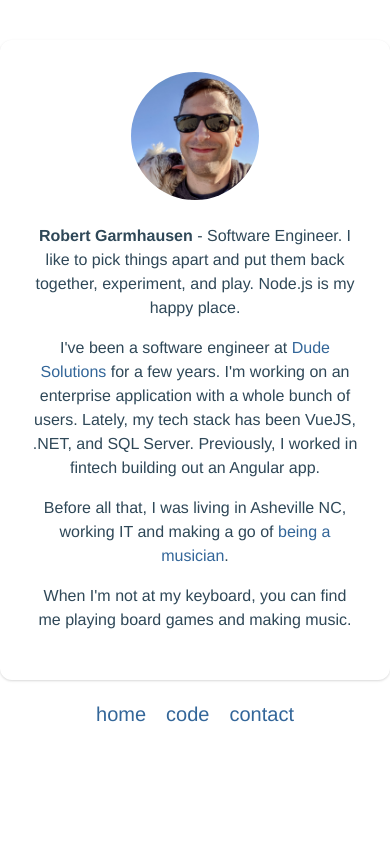
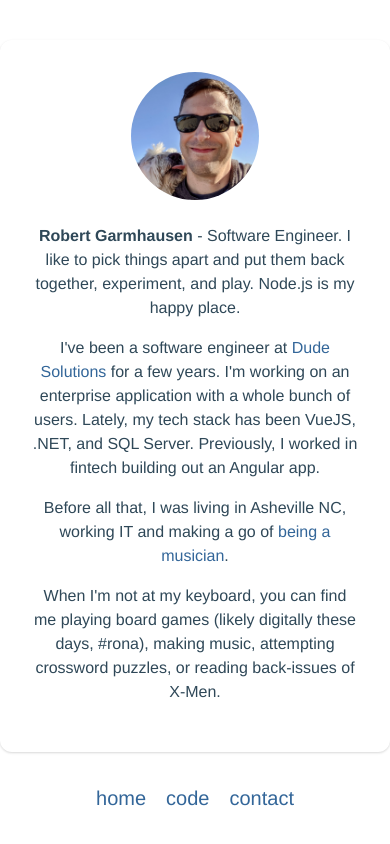
Before and after one commit to Garmhausen/portfolio, a Vue app: page / in a window 390 px wide. Built offline with nearby package versions, Linux system fonts and the light colour scheme.

Commit message:
fix some minor responsiveness issues

```diff
--- a/src/components/HomeBlurb.vue
+++ b/src/components/HomeBlurb.vue
@@ -1,5 +1,5 @@
 <template>
-  <div class="pt-6 md:p-8 text-center md:text-left my-auto">
+  <div class="pt-6 md:p-8 text-center md:text-left md:text-sm lg:text-base my-auto">
       <blockquote>
         <p>
           <b>Robert Garmhausen</b> - Software Engineer.
@@ -16,7 +16,7 @@
           Before all that, I was living in Asheville NC, working IT and making a go of <a href="https://vimeo.com/59695399">being</a> <a href="https://youtu.be/hxcmDOT5poM">a</a> <a href="https://open.spotify.com/artist/6rabW8GTeJd5qhXXddQypT?si=RW6pZHFySKmYYTWXJxPu6A">musician</a>.
         </p>
         <p>
-          When I'm not at my keyboard, you can find me playing board games and making music.
+          When I'm not at my keyboard, you can find me playing board games (likely digitally these days, #rona), making music, attempting crossword puzzles, or reading back-issues of X-Men.
         </p>
       </blockquote>
     </div>
--- a/src/components/Nav.vue
+++ b/src/components/Nav.vue
@@ -1,5 +1,5 @@
 <template>
-  <div id="nav" class="p-5 text-xl">
+  <div id="nav" class="p-8 text-xl">
     <transition-group name="slide" tag="ul">
       <li v-bind:key="1">
         <router-link to="/">home</router-link>
```
